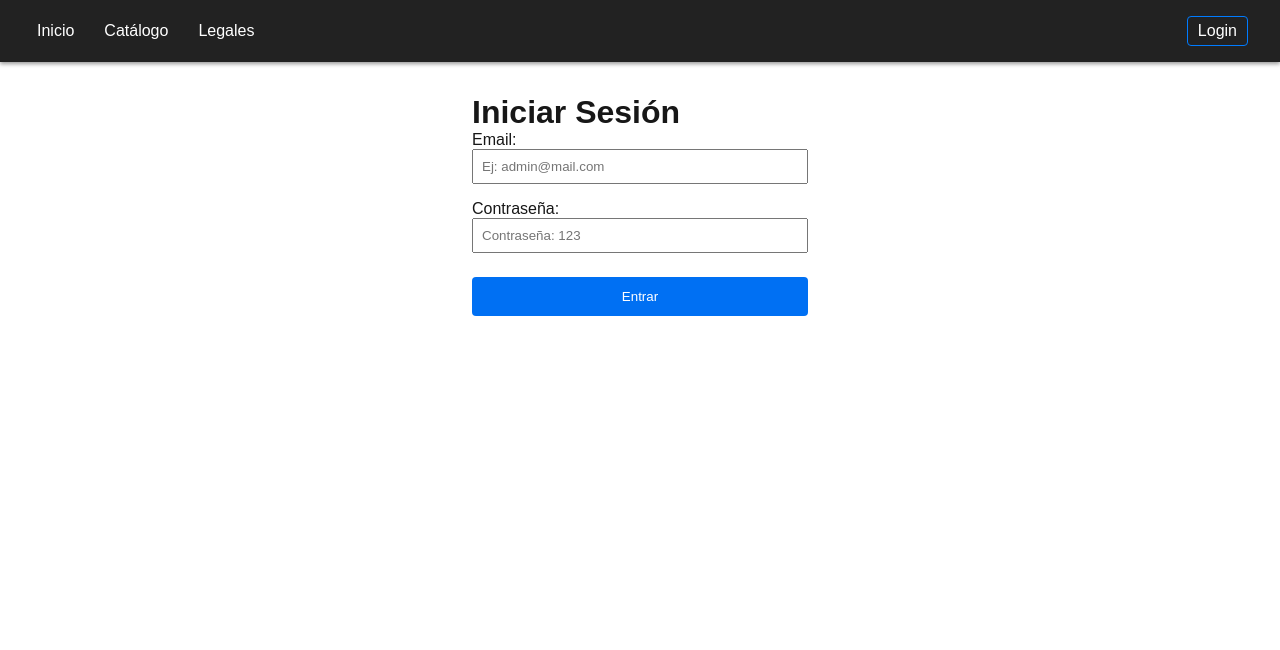
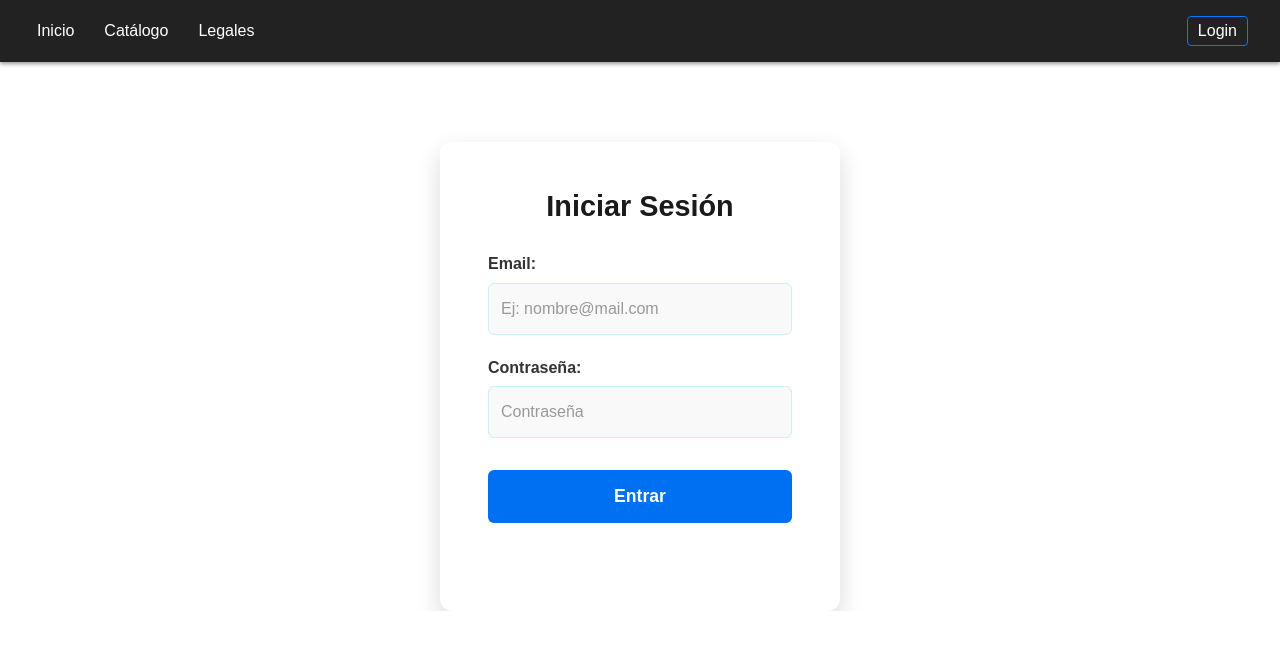
Before and after one commit to BocchiniFranco/TrabajoFinal_GRUPO4, a Next.js app: page /login in a window 1280 px wide. Shown: the top 650 px of the page. Built offline with nearby package versions, Linux system fonts and the light colour scheme.

Commit message:
style(ui): Mejora Home Page, Legales y Login con CSS Modules separados.

```diff
--- a/src/app/login/page.jsx
+++ b/src/app/login/page.jsx
@@ -1,9 +1,9 @@
-// app/login/page.jsx
 'use client';
 
 import React, { useState, useEffect } from 'react';
-import { useAuth } from '../../contexts/AuthContext'; // Ajusta la ruta si es necesario
+import { useAuth } from '../../contexts/AuthContext';
 import { useRouter } from 'next/navigation';
+import styles from './login.module.css';
 
 export default function LoginPage() {
   const [email, setEmail] = useState('');
@@ -33,47 +33,48 @@ export default function LoginPage() {
 
   // Mostrar un mensaje de carga si la sesión se está verificando
   if (isLoading) {
-    return <div style={{padding: '2rem'}}>Cargando sesión...</div>;
+    return <div className={styles.message}>Cargando sesión...</div>;
   }
 
   // Si ya está autenticado (y no está cargando), el useEffect lo redirigirá.
   if (isAuthenticated) {
-    return <div style={{padding: '2rem'}}>Autenticado. Redirigiendo...</div>;
+    return <div className={styles.message}>Autenticado. Redirigiendo...</div>;
   }
 
   return (
-    <div style={{ padding: '2rem', maxWidth: '400px', margin: 'auto' }}>
-      <h1>Iniciar Sesión</h1>
-      <form onSubmit={handleSubmit}>
-        <div style={{ marginBottom: '1rem' }}>
+    <div className={styles.container}>
+      {/* ✨ Usamos la clase title */}
+      <h1 className={styles.title}>Iniciar Sesión</h1>
+      <form onSubmit={handleSubmit} className={styles.form}>
+        <div className={styles.formGroup}>
           <label htmlFor="email">Email:</label>
           <input
             type="email"
             id="email"
             value={email}
             onChange={(e) => setEmail(e.target.value)}
-            placeholder="Ej: admin@mail.com"
+            placeholder="Ej: nombre@mail.com"
             required
-            style={{ width: '100%', padding: '0.5rem' }}
+            className={styles.input}
           />
         </div>
-        <div style={{ marginBottom: '1.5rem' }}>
+        <div className={styles.formGroup}>
           <label htmlFor="password">Contraseña:</label>
           <input
             type="password"
             id="password"
             value={password}
             onChange={(e) => setPassword(e.target.value)}
-            placeholder="Contraseña: 123"
+            placeholder="Contraseña"
             required
-            style={{ width: '100%', padding: '0.5rem' }}
+            className={styles.input}
           />
         </div>
-        <button type="submit" disabled={isLoading} style={{ padding: '0.75rem', width: '100%', background: '#0070f3', color: 'white', border: 'none', borderRadius: '4px', cursor: 'pointer' }}>
-          Entrar
+        <button type="submit" disabled={isLoading} className={styles.submitButton}>
+          {isLoading ? 'Conectando...' : 'Entrar'}
         </button>
       </form>
-      <p style={{ marginTop: '1rem', textAlign: 'center' }}>
+      <p className={styles.message}>
       </p>
     </div>
   );
```
Also changed, not shown: src/app/catalogo/[id]/page.jsx (+5 -6 lines).
